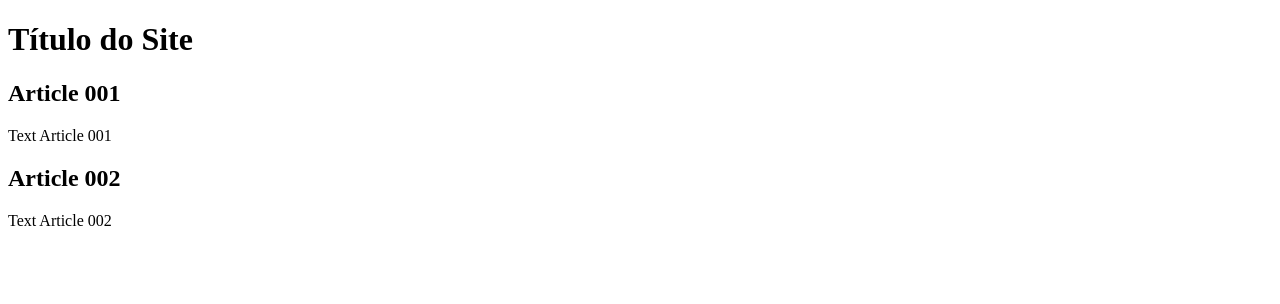
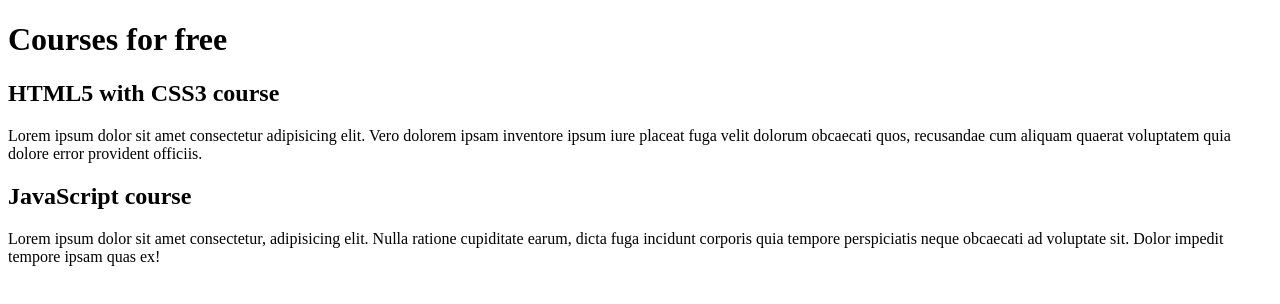
Before and after one commit to madarafer123/Project-site-Curso-em-Video, a plain HTML site: page index.html in a window 1280 px wide. Drawn offline with Linux system fonts and the light colour scheme.

Commit message:
I started writing content

```diff
--- a/index.html
+++ b/index.html
@@ -9,15 +9,15 @@
   <body>
     <main>
       <header>
-        <h1>Título do Site</h1>
+        <h1>Courses for free</h1>
       </header>
       <article>
-        <h2>Article 001</h2>
-        <p>Text Article 001</p>
+        <h2>HTML5 with CSS3 course</h2>
+        <p>Lorem ipsum dolor sit amet consectetur adipisicing elit. Vero dolorem ipsam inventore ipsum iure placeat fuga velit dolorum obcaecati quos, recusandae cum aliquam quaerat voluptatem quia dolore error provident officiis.</p>
       </article>
       <article>
-        <h2>Article 002</h2>
-        <p>Text Article 002</p>
+        <h2>JavaScript course</h2>
+        <p>Lorem ipsum dolor sit amet consectetur, adipisicing elit. Nulla ratione cupiditate earum, dicta fuga incidunt corporis quia tempore perspiciatis neque obcaecati ad voluptate sit. Dolor impedit tempore ipsam quas ex!</p>
       </article>
     </main>
   </body>
```
